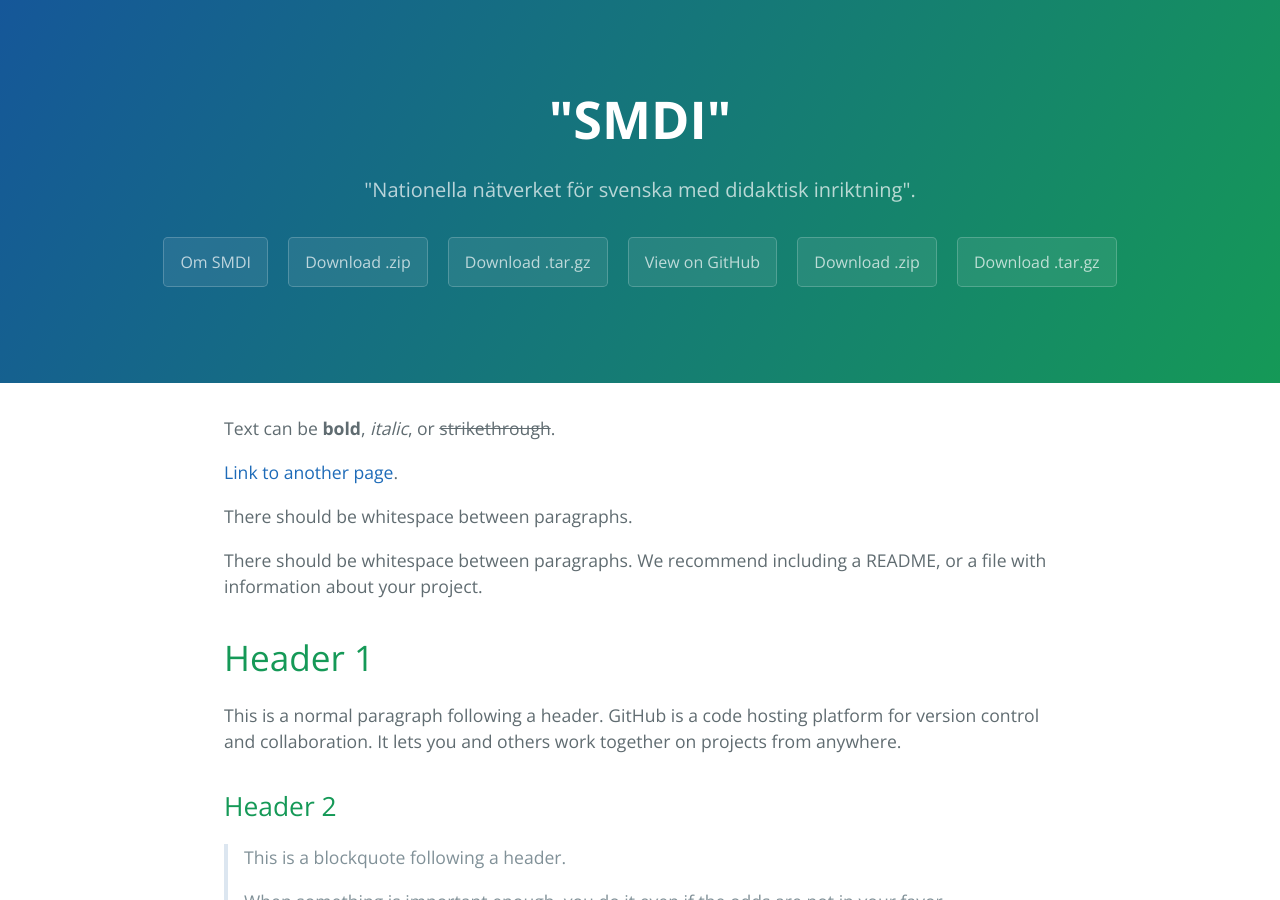
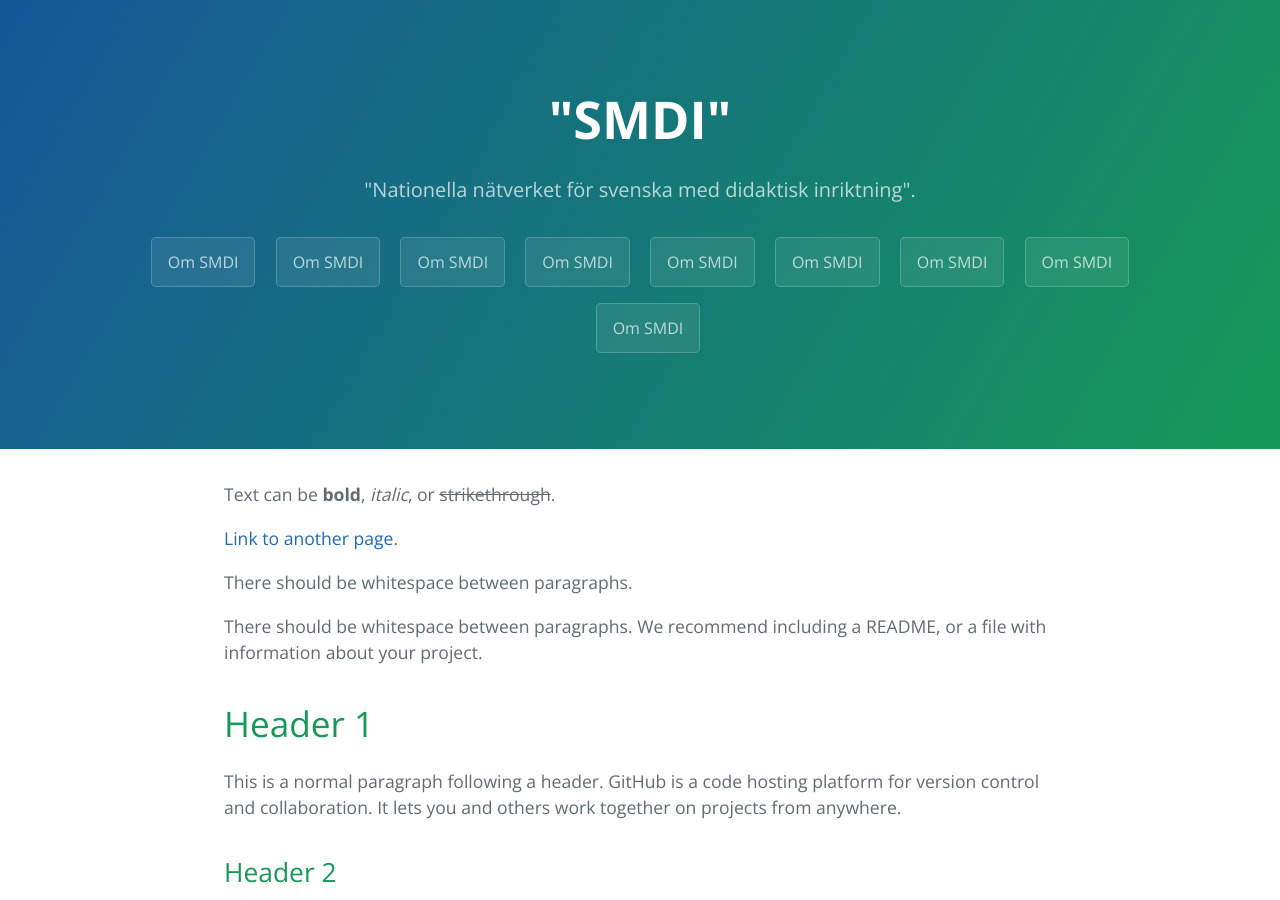
Before and after one commit to smdihemsida/smdihemsida.github.io, a Jekyll site: the page built from index.md, in a window 1280 px wide and 900 px high. Built offline with Jekyll 4.4.1, drawn with Linux system fonts in a browser that asks for light colours.

Commit message:
Fixade länkarna

```diff
--- a/_layouts/default.html
+++ b/_layouts/default.html
@@ -13,11 +13,14 @@
       <h1 class="project-name">"SMDI"</h1>
       <h2 class="project-tagline">"Nationella nätverket för svenska med didaktisk inriktning".</h2>
         <a href="https://albinmartinsson.github.io/SMDI" class="btn">Om SMDI</a>
-        <a href="{{ site.github.zip_url }}" class="btn">Download .zip</a>
-        <a href="{{ site.github.tar_url }}" class="btn">Download .tar.gz</a>
-        <a href="{{ site.github.repository_url }}" class="btn">View on GitHub</a>
-        <a href="{{ site.github.zip_url }}" class="btn">Download .zip</a>
-        <a href="{{ site.github.tar_url }}" class="btn">Download .tar.gz</a>
+        <a href="https://albinmartinsson.github.io/SMDI" class="btn">Om SMDI</a>
+        <a href="https://albinmartinsson.github.io/SMDI" class="btn">Om SMDI</a>
+        <a href="https://albinmartinsson.github.io/SMDI" class="btn">Om SMDI</a>
+        <a href="https://albinmartinsson.github.io/SMDI" class="btn">Om SMDI</a>
+        <a href="https://albinmartinsson.github.io/SMDI" class="btn">Om SMDI</a>
+        <a href="https://albinmartinsson.github.io/SMDI" class="btn">Om SMDI</a>
+        <a href="https://albinmartinsson.github.io/SMDI" class="btn">Om SMDI</a>
+        <a href="https://albinmartinsson.github.io/SMDI" class="btn">Om SMDI</a>
     </section>
 
     <section class="main-content">
```
